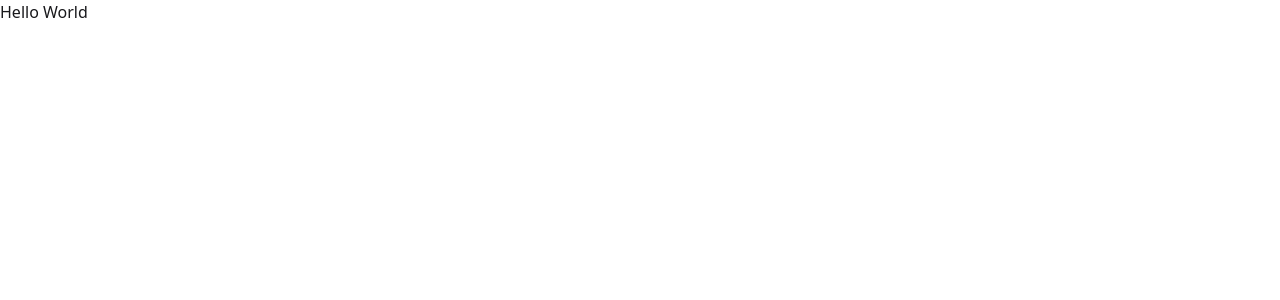
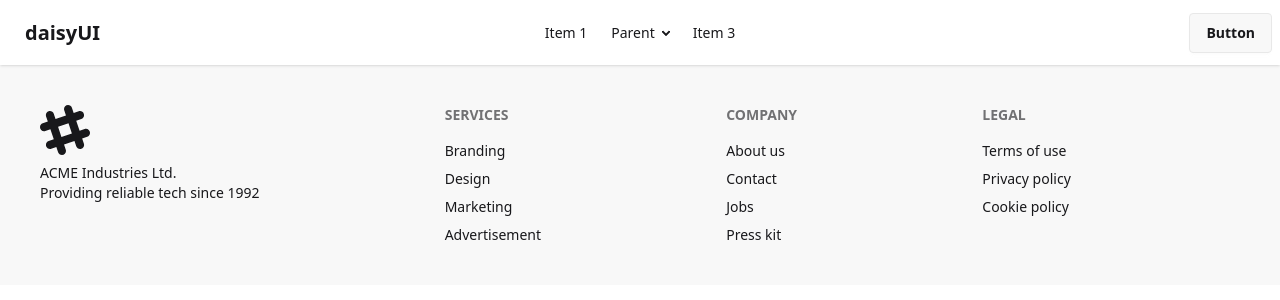
Before and after one commit to azad-ka/career-code-client, a React (Vite) app: page / in a window 1280 px wide. Shown: the top 300 px of the page. Built offline with nearby package versions, Linux system fonts and the light colour scheme.

Commit message:
added navbar footer and setup route

```diff
--- a/src/App.css
+++ /dev/null
@@ -1,2 +0,0 @@
-@import "tailwindcss";
-@plugin "daisyui";
--- a/src/index.css
+++ b/src/index.css
@@ -0,0 +1,2 @@
+@import "tailwindcss";
+@plugin "daisyui";
--- /dev/null
+++ b/src/layouts/RootLayout.jsx
@@ -0,0 +1,16 @@
+import React from 'react';
+import { Outlet } from 'react-router';
+import Navbar from '../pages/Shared/Navbar';
+import Footer from '../pages/Shared/Footer';
+
+const RootLayout = () => {
+    return (
+        <div>
+            <Navbar></Navbar>
+            <Outlet></Outlet>
+            <Footer></Footer>
+        </div>
+    );
+};
+
+export default RootLayout;
--- a/src/main.jsx
+++ b/src/main.jsx
@@ -1,7 +1,6 @@
 import { StrictMode } from 'react'
 import { createRoot } from 'react-dom/client'
 import './index.css'
-import App from './App.jsx'
 import { RouterProvider } from 'react-router'
 import router from './router/router.jsx'
 
--- /dev/null
+++ b/src/pages/Home/Home.jsx
@@ -0,0 +1,11 @@
+import React from 'react';
+
+const Home = () => {
+    return (
+        <div>
+
+        </div>
+    );
+};
+
+export default Home;
--- /dev/null
+++ b/src/pages/Shared/Footer.jsx
@@ -0,0 +1,48 @@
+import React from 'react';
+
+const Footer = () => {
+    return (
+        <footer className="footer sm:footer-horizontal bg-base-200 text-base-content p-10">
+            <aside>
+                <svg
+                    width="50"
+                    height="50"
+                    viewBox="0 0 24 24"
+                    xmlns="http://www.w3.org/2000/svg"
+                    fillRule="evenodd"
+                    clipRule="evenodd"
+                    className="fill-current">
+                    <path
+                        d="M22.672 15.226l-2.432.811.841 2.515c.33 1.019-.209 2.127-1.23 2.456-1.15.325-2.148-.321-2.463-1.226l-.84-2.518-5.013 1.677.84 2.517c.391 1.203-.434 2.542-1.831 2.542-.88 0-1.601-.564-1.86-1.314l-.842-2.516-2.431.809c-1.135.328-2.145-.317-2.463-1.229-.329-1.018.211-2.127 1.231-2.456l2.432-.809-1.621-4.823-2.432.808c-1.355.384-2.558-.59-2.558-1.839 0-.817.509-1.582 1.327-1.846l2.433-.809-.842-2.515c-.33-1.02.211-2.129 1.232-2.458 1.02-.329 2.13.209 2.461 1.229l.842 2.515 5.011-1.677-.839-2.517c-.403-1.238.484-2.553 1.843-2.553.819 0 1.585.509 1.85 1.326l.841 2.517 2.431-.81c1.02-.33 2.131.211 2.461 1.229.332 1.018-.21 2.126-1.23 2.456l-2.433.809 1.622 4.823 2.433-.809c1.242-.401 2.557.484 2.557 1.838 0 .819-.51 1.583-1.328 1.847m-8.992-6.428l-5.01 1.675 1.619 4.828 5.011-1.674-1.62-4.829z"></path>
+                </svg>
+                <p>
+                    ACME Industries Ltd.
+                    <br />
+                    Providing reliable tech since 1992
+                </p>
+            </aside>
+            <nav>
+                <h6 className="footer-title">Services</h6>
+                <a className="link link-hover">Branding</a>
+                <a className="link link-hover">Design</a>
+                <a className="link link-hover">Marketing</a>
+                <a className="link link-hover">Advertisement</a>
+            </nav>
+            <nav>
+                <h6 className="footer-title">Company</h6>
+                <a className="link link-hover">About us</a>
+                <a className="link link-hover">Contact</a>
+                <a className="link link-hover">Jobs</a>
+                <a className="link link-hover">Press kit</a>
+            </nav>
+            <nav>
+                <h6 className="footer-title">Legal</h6>
+                <a className="link link-hover">Terms of use</a>
+                <a className="link link-hover">Privacy policy</a>
+                <a className="link link-hover">Cookie policy</a>
+            </nav>
+        </footer>
+    );
+};
+
+export default Footer;
--- /dev/null
+++ b/src/pages/Shared/Navbar.jsx
@@ -0,0 +1,49 @@
+import React from 'react';
+
+const Navbar = () => {
+    return (
+        <div className="navbar bg-base-100 shadow-sm">
+            <div className="navbar-start">
+                <div className="dropdown">
+                    <div tabIndex={0} role="button" className="btn btn-ghost lg:hidden">
+                        <svg xmlns="http://www.w3.org/2000/svg" className="h-5 w-5" fill="none" viewBox="0 0 24 24" stroke="currentColor"> <path strokeLinecap="round" strokeLinejoin="round" strokeWidth="2" d="M4 6h16M4 12h8m-8 6h16" /> </svg>
+                    </div>
+                    <ul
+                        tabIndex={0}
+                        className="menu menu-sm dropdown-content bg-base-100 rounded-box z-1 mt-3 w-52 p-2 shadow">
+                        <li><a>Item 1</a></li>
+                        <li>
+                            <a>Parent</a>
+                            <ul className="p-2">
+                                <li><a>Submenu 1</a></li>
+                                <li><a>Submenu 2</a></li>
+                            </ul>
+                        </li>
+                        <li><a>Item 3</a></li>
+                    </ul>
+                </div>
+                <a className="btn btn-ghost text-xl">daisyUI</a>
+            </div>
+            <div className="navbar-center hidden lg:flex">
+                <ul className="menu menu-horizontal px-1">
+                    <li><a>Item 1</a></li>
+                    <li>
+                        <details>
+                            <summary>Parent</summary>
+                            <ul className="p-2">
+                                <li><a>Submenu 1</a></li>
+                                <li><a>Submenu 2</a></li>
+                            </ul>
+                        </details>
+                    </li>
+                    <li><a>Item 3</a></li>
+                </ul>
+            </div>
+            <div className="navbar-end">
+                <a className="btn">Button</a>
+            </div>
+        </div>
+    );
+};
+
+export default Navbar;
--- a/src/router/router.jsx
+++ b/src/router/router.jsx
@@ -1,9 +1,17 @@
 import { createBrowserRouter } from "react-router";
+import RootLayout from "../layouts/RootLayout";
+import Home from "../pages/Home/Home";
 
 const router = createBrowserRouter([
     {
         path: "/",
-        element: <div>Hello World</div>,
+        Component: RootLayout,
+        children: [
+            {
+                index: true,
+                Component: Home,
+            }
+        ]
     },
 ]);
 
```
